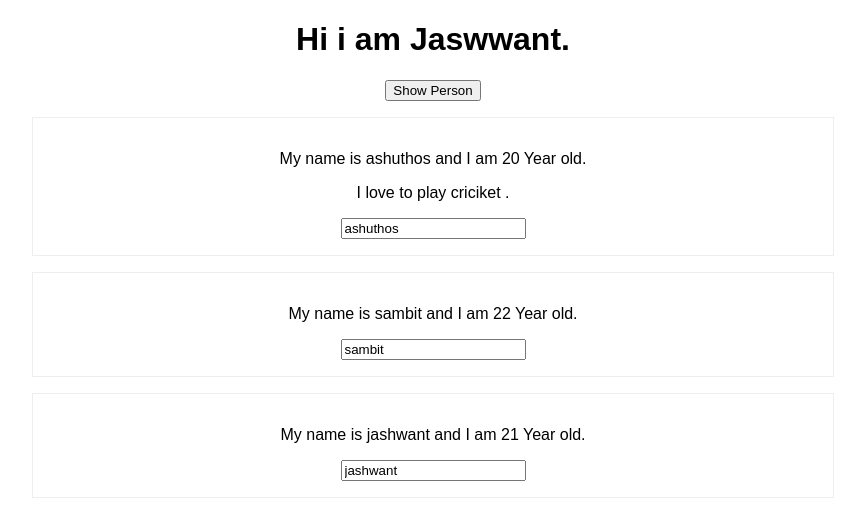
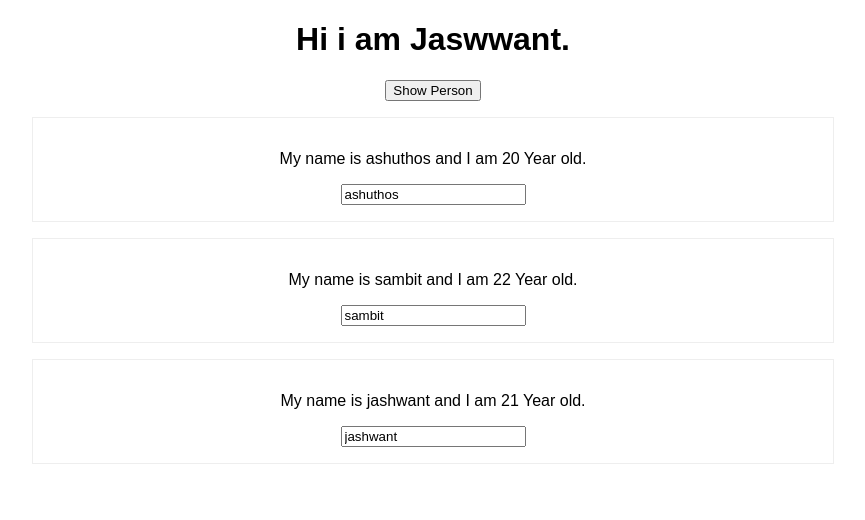
Before and after one commit to jashwant1234/starting_react, a React (Create React App) app in the folder react_app/: page / in a window 1280 px wide. Both pictures are taken after a click on the button "Show Person". Shown: the top 520 px of the page, without its empty margins (207-1072 px from the left). Built offline with nearby package versions, Linux system fonts and the light colour scheme.

Commit message:
add map to persons rendering

```diff
--- a/react_app/src/App.js
+++ b/react_app/src/App.js
@@ -43,22 +43,9 @@
     if(this.state.showPersons){
       person = (
         <div>
-        <Person
-          name={this.state.persons[0].name}
-          age={this.state.persons[0].age}
-          click={this.switchNameHandler.bind(this,"jashwant!!!!")}
-          change = {this.nameChangeHandler}
-        >
-          I love to play criciket .
-        </Person>
-        <Person
-          name={this.state.persons[1].name}
-          age={this.state.persons[  1].age}
-        />
-        <Person
-          name={this.state.persons[2].name}
-          age={this.state.persons[2].age}
-        />
+          {this.state.persons.map(person => {
+            return <Person name={person.name} age={person.age} />
+          }) }
       </div>
       )
     }
```
